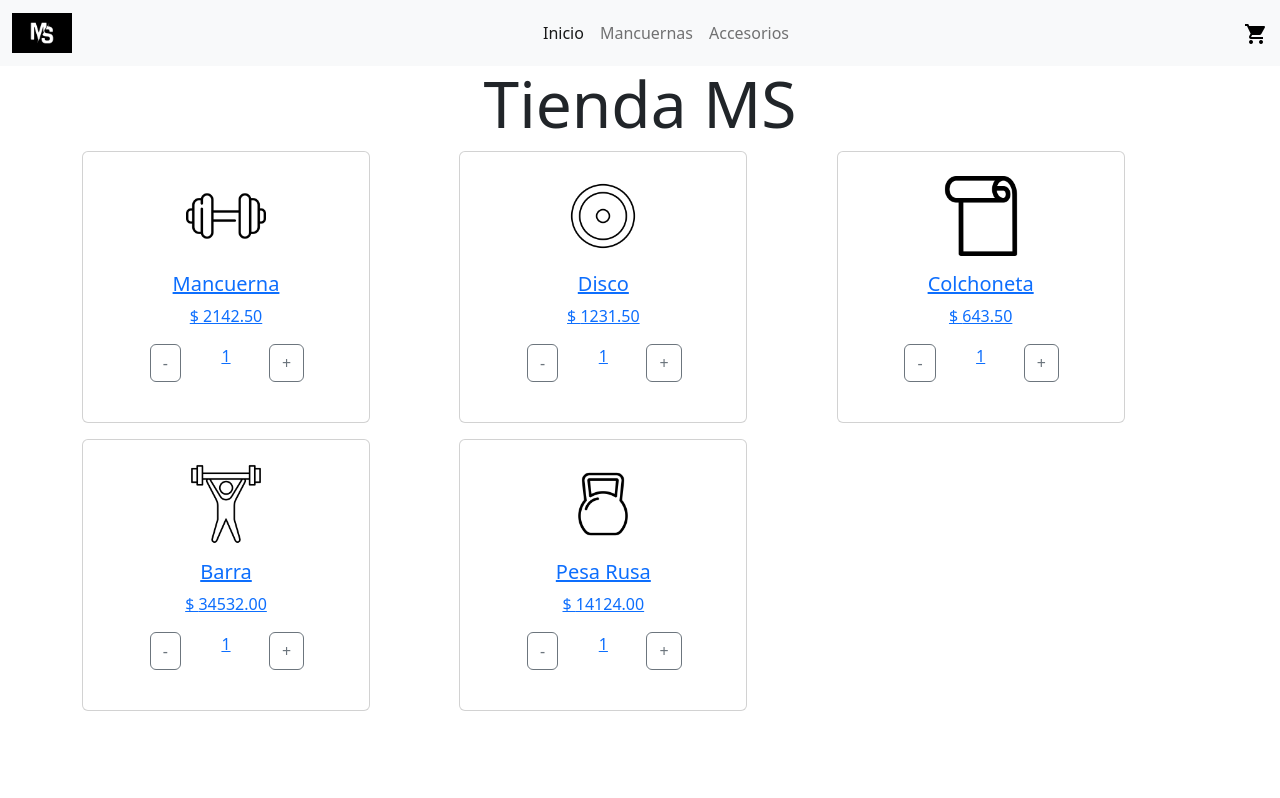
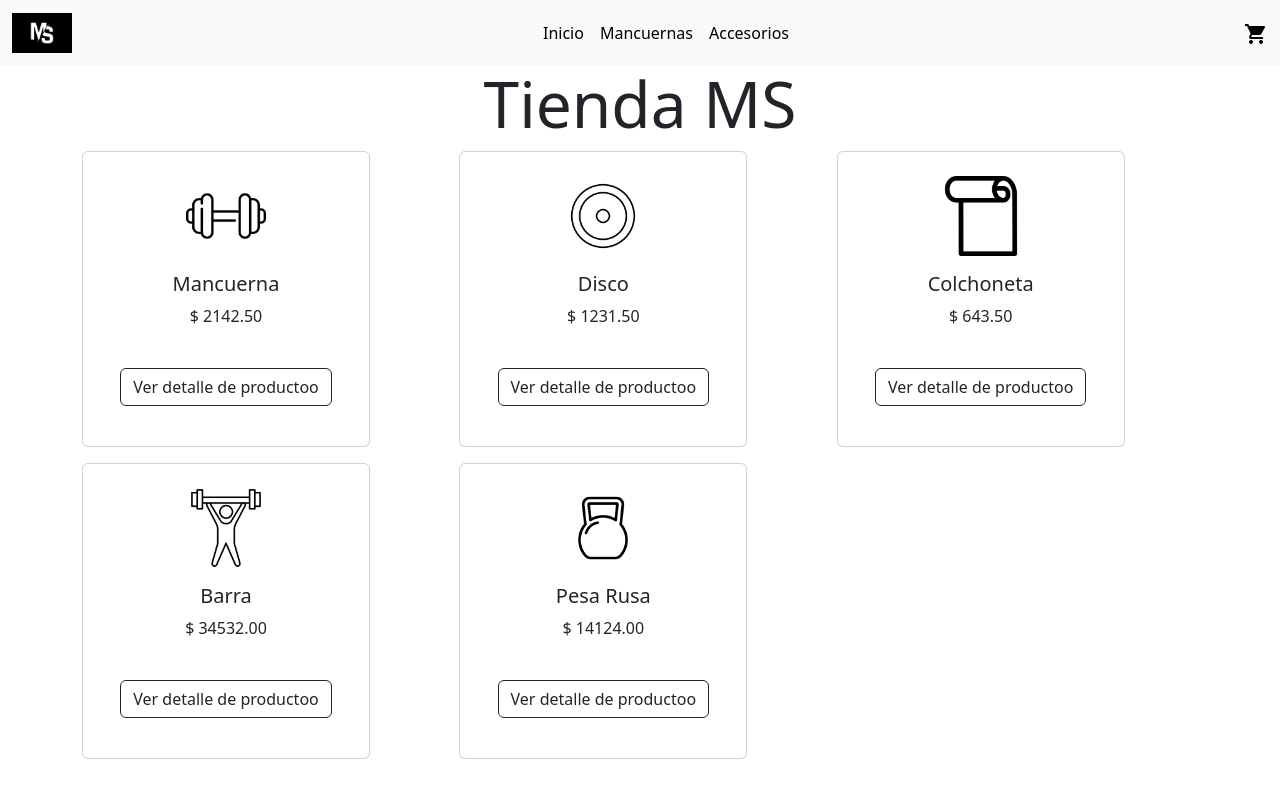
Before and after one commit to nicogastiazoro/MS-Training-React, a React (Create React App) app: page / in a window 1280 px wide. Built offline with nearby package versions, Linux system fonts and the light colour scheme.

Commit message:
corrijo items

```diff
--- a/src/App.css
+++ b/src/App.css
@@ -3,3 +3,8 @@
     margin: auto;
     align-items: center
 }
+
+a{
+    text-decoration: none !important;
+    color: black !important;
+}
--- a/src/components/Item.jsx
+++ b/src/components/Item.jsx
@@ -1,6 +1,8 @@
 import { Card } from "react-bootstrap";
 import ItemCount from "./ItemCount";
 import {Col} from "react-bootstrap";
+import {Button} from "react-bootstrap";
+import { Link } from "react-router-dom";
 
 
 function Item({item}) {
@@ -17,7 +19,9 @@ return(
                         $ {Number.parseFloat(item.price).toFixed(2)}
                     </span>
                 </Card.Text>
-                <ItemCount stock={5} initial={1}/>
+                <Link to={`/item/${item.id}`} key={item.id}>
+                <Button variant="outline-dark" className="mt-4 ">Ver detalle de productoo</Button>
+                </Link>
             </Card.Body>
         </Card>
     </Col>
--- a/src/components/ItemList.jsx
+++ b/src/components/ItemList.jsx
@@ -7,10 +7,10 @@ function ItemList({ items }) {
     <div className="row row-cols-1 row-cols-sm-2 row-cols-md-3 g-3">
       {items.length ? (
         items.map((item) =>
-          <Link to={`/item/${item.id}`} key={item.id}>
-            <Item item={item}/>
-          </Link>)
-      ) : (
+          // <Link to={`/item/${item.id}`} key={item.id}>
+            <Item key={item.id} item={item}/>
+          // </Link>)
+      )) : (
         <h2>Cargando items...</h2>
       )}
     </div>
```
